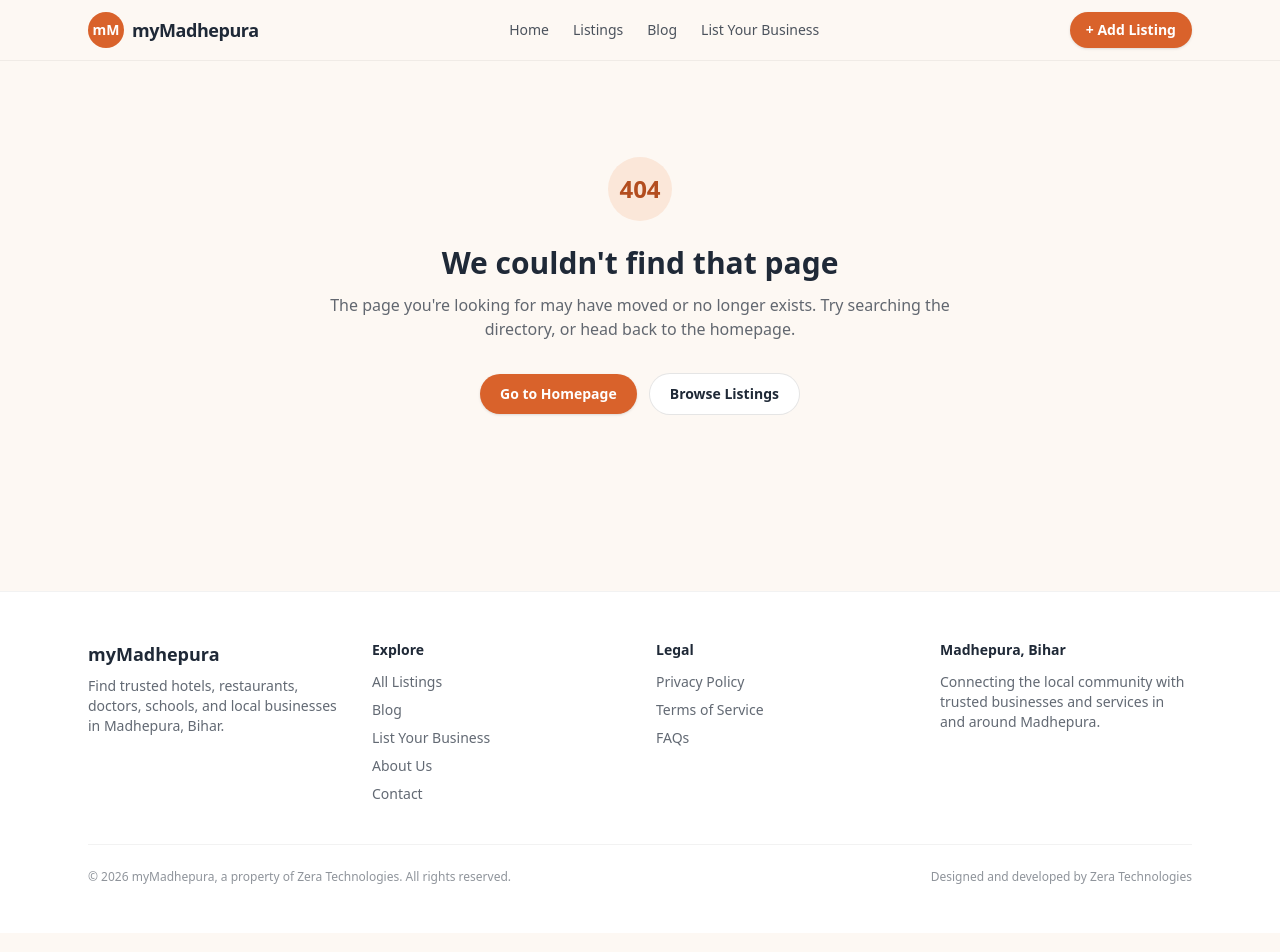
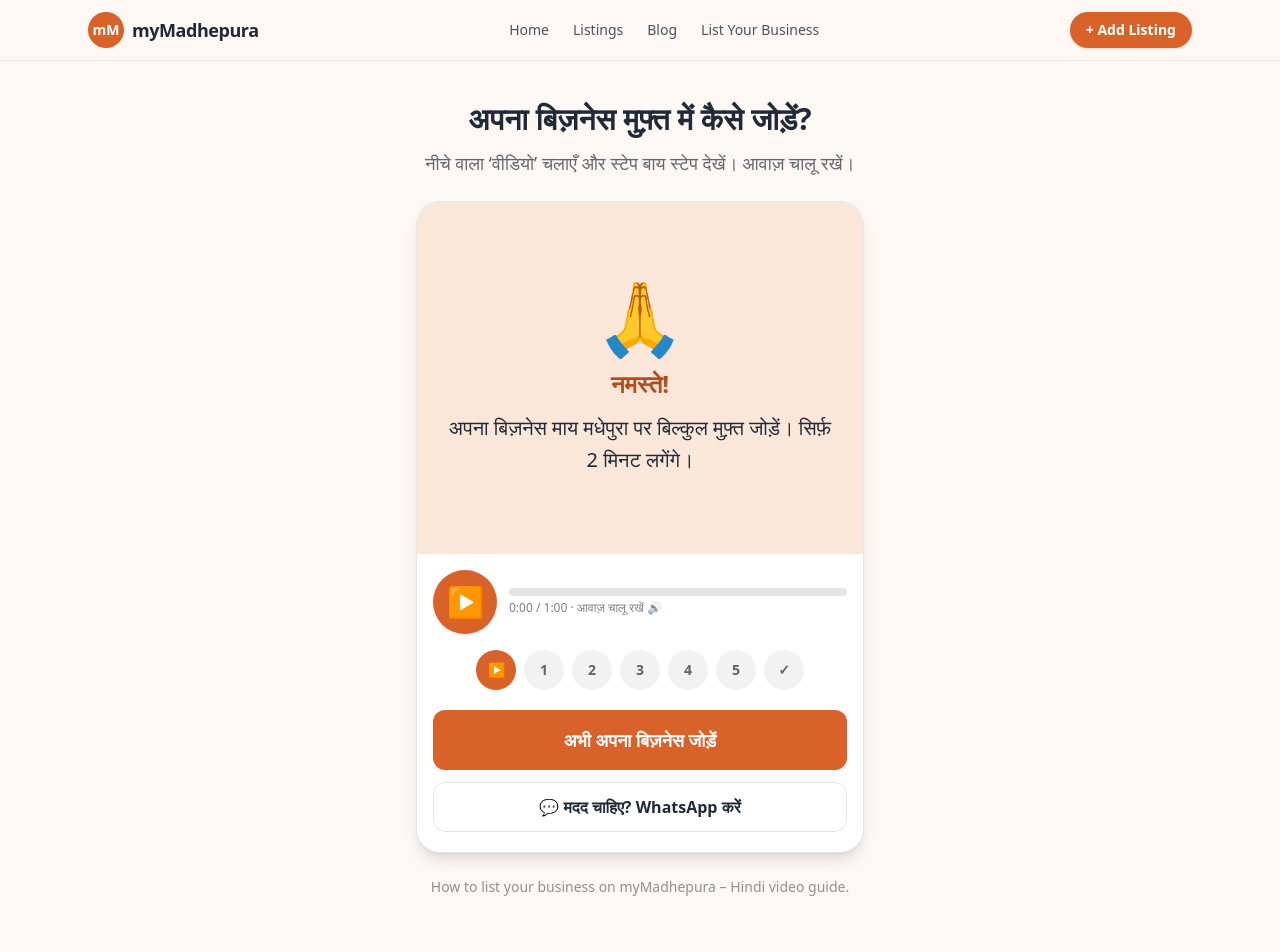
Before and after one commit to zeradental3585-dotcom/mymadhepura-app, a Next.js app: page /how-to-list in a window 1280 px wide. Before the commit this address had no page. Shown: the top 952 px of the page. Built offline with nearby package versions, Linux system fonts and the light colour scheme.

Commit message:
Add Hindi how-to-list video guide page
Added a new page for listing businesses with a video guide in Hindi.

```diff
--- /dev/null
+++ b/src/app/how-to-list/page.tsx
@@ -0,0 +1,30 @@
+import type { Metadata } from "next";
+import VideoGuide from "@/components/VideoGuide";
+
+export const metadata: Metadata = {
+  title: "अपना बिज़नेस मुफ़्त में कैसे जोड़ें – वीडियो गाइड",
+  description:
+    "myMadhepura पर अपना बिज़नेस मुफ़्त में जोड़ने का आसान हिंदी वीडियो गाइड। सिर्फ़ 2 मिनट में अपनी दुकान या सेवा लिस्ट करें।",
+  alternates: { canonical: "/how-to-list" },
+};
+
+export default function HowToListPage() {
+  return (
+    <div className="mx-auto max-w-2xl px-4 py-10 sm:px-6">
+      <div className="text-center">
+        <h1 className="text-2xl font-extrabold text-foreground sm:text-3xl">
+          अपना बिज़नेस मुफ़्त में कैसे जोड़ें?
+        </h1>
+        <p className="mt-3 text-lg text-foreground/70">
+          नीचे वाला ‘वीडियो’ चलाएँ और स्टेप बाय स्टेप देखें। आवाज़ चालू रखें।
+        </p>
+      </div>
+      <div className="mt-6">
+        <VideoGuide />
+      </div>
+      <p className="mt-6 text-center text-sm text-foreground/50">
+        How to list your business on myMadhepura – Hindi video guide.
+      </p>
+    </div>
+  );
+}
```
